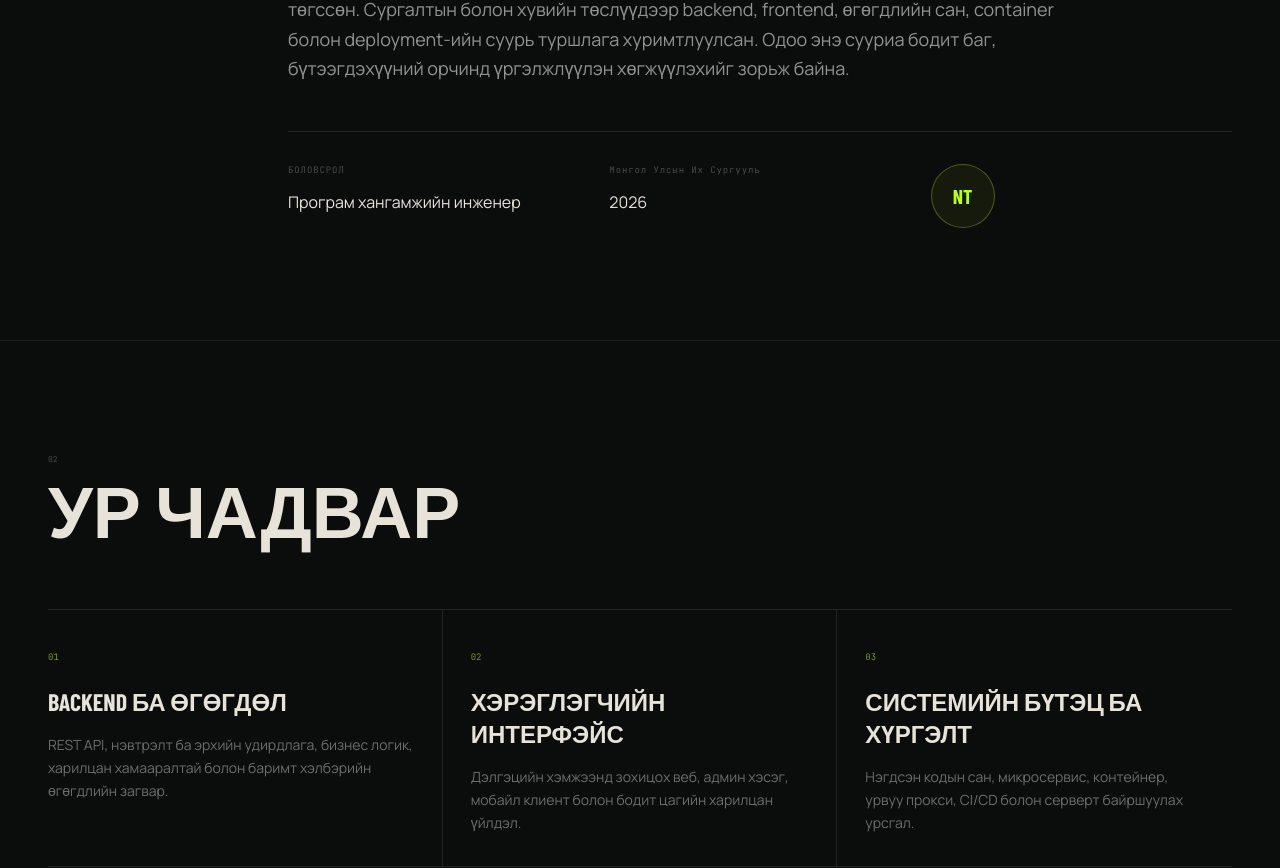
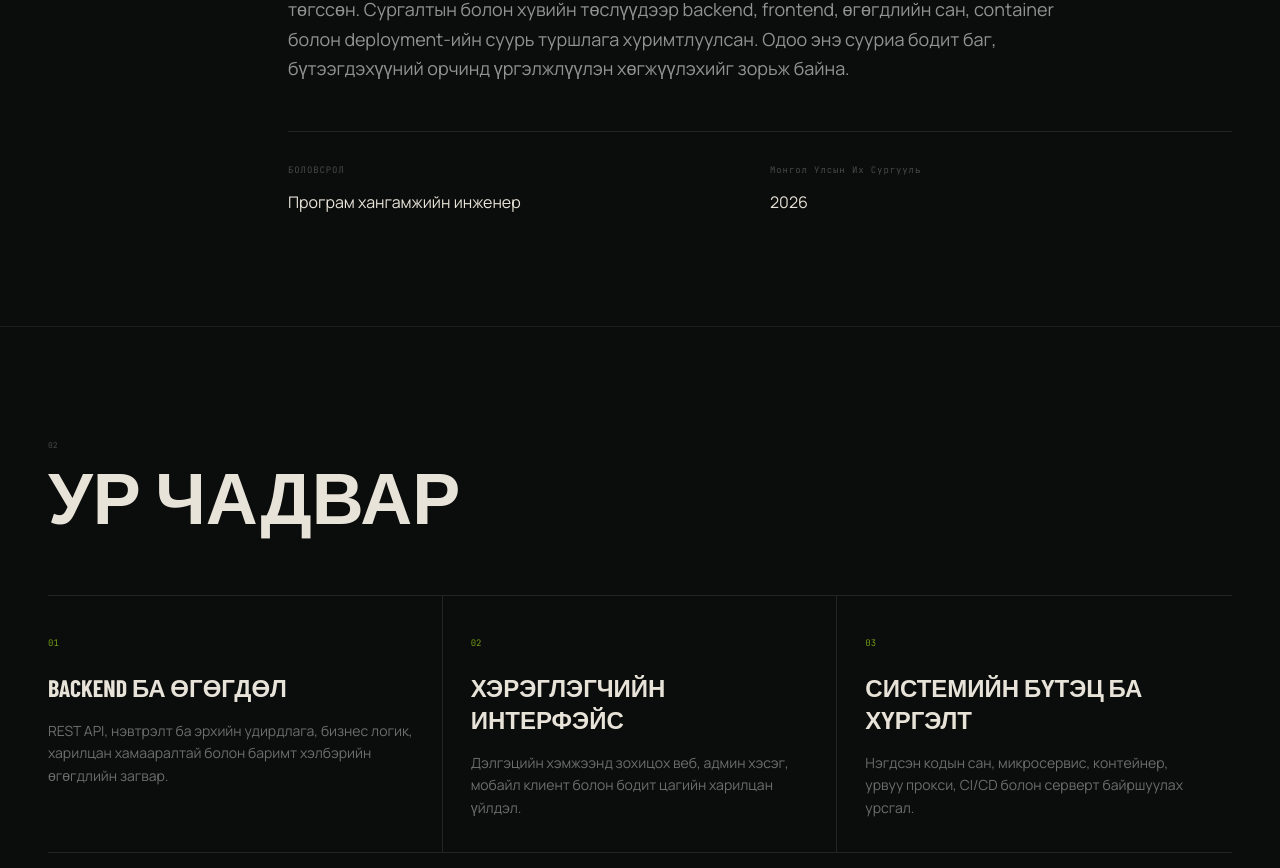
Before and after one commit to nurlan1234nur/nurlan-portfolio, a React (Vite) app: page / in a window 1280 px wide. Shown: the part 1129-1997 px from the top of the page. Built offline with nearby package versions, Linux system fonts and the light colour scheme; a web font is replaced by a local one.

Commit message:
Refine portfolio headings and identity section

```diff
--- a/src/App.tsx
+++ b/src/App.tsx
@@ -38,7 +38,7 @@ const copy = {
     graduate: "Програм хангамжийн инженерийн бакалавр",
     graduateText:
       "МУИС-д програм хангамжийн инженерчлэлээр суралцаж, backend, веб систем болон deployment чиглэлийн төслүүд дээр ажилласан.",
-    contact: "ХАМТДАА\nБҮТЭЭЦГЭЭЕ.",
+    contact: "БҮТЭЭЦГЭЭЕ.",
     contactText: "",
     phone: "УТАС",
     location: "БАЙРШИЛ",
@@ -81,7 +81,7 @@ const copy = {
     graduate: "B.Sc. in Software Engineering",
     graduateText:
       "Studied software engineering at NUM and worked on projects involving backend development, web systems, and deployment.",
-    contact: "LET'S\nBUILD\nSOMETHING.",
+    contact: "BUILD.",
     contactText:
       "Available for on-site, hybrid, or remote work from Ulaanbaatar. Open to new projects, job opportunities, and professional conversations.",
     phone: "PHONE",
@@ -539,7 +539,7 @@ export default function App() {
             <p className="mt-8 max-w-3xl text-lg leading-relaxed text-white/55">
               {text.about}
             </p>
-            <div className="mt-12 grid gap-5 border-t border-white/10 pt-8 sm:grid-cols-3">
+            <div className="mt-12 grid gap-5 border-t border-white/10 pt-8 sm:grid-cols-2">
               <div>
                 <p className="font-mono text-[9px] tracking-widest text-white/25">
                   {text.education}
@@ -551,11 +551,6 @@ export default function App() {
                   {text.university}
                 </p>
                 <p className="mt-3">2026</p>
-              </div>
-              <div>
-                <div className="flex h-16 w-16 items-center justify-center rounded-full border border-accent/30 bg-accent/[.06] font-display text-xl font-bold text-accent">
-                  NT
-                </div>
               </div>
             </div>
           </div>
```
